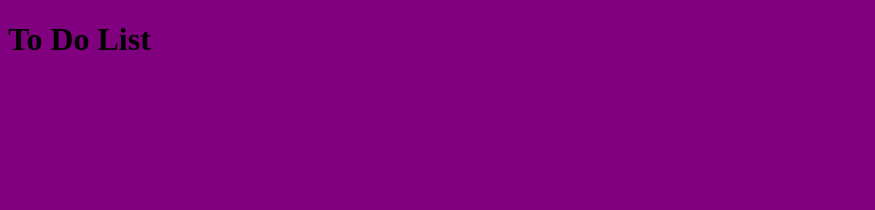
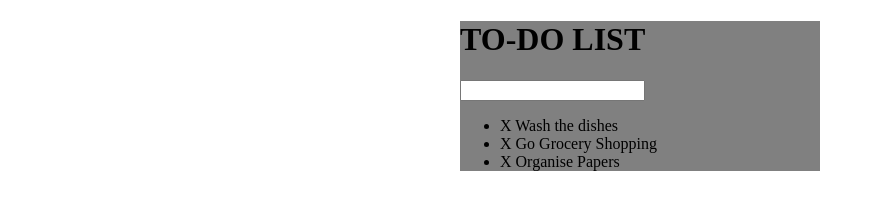
Before and after one commit to angeldanailov/to-do-list, a plain HTML site: page index.html in a window 1280 px wide. Shown: the whole page, without its empty margins (0-875 px from the left). Drawn offline with Linux system fonts and the light colour scheme.

Commit message:
Created basic HTML structure

```diff
--- a/assets/css/main.css
+++ b/assets/css/main.css
@@ -1,3 +1,9 @@
-body {
-background: purple;
+h1 {
+	text-transform: uppercase;
 }
+
+#container {
+	background: grey;
+	width: 360px;
+	margin: 0 auto;
+}
--- a/index.html
+++ b/index.html
@@ -7,7 +7,16 @@
 
 </head>
 <body>
-	<h1> To Do List </h1>
+	<div id="container">
+		<h1> To-Do List</h1>
+		<input type="text">
+		<ul>
+			<li> <span>X</span> Wash the dishes </li>
+			<li> <span>X</span> Go Grocery Shopping </li>
+			<li> <span>X</span> Organise Papers </li>
+		</ul>
+
+	</div>
 
 <script type="text/javascript" src="assets/js/main.js"></script>
 
```
Also changed, not shown: 1 other file.
